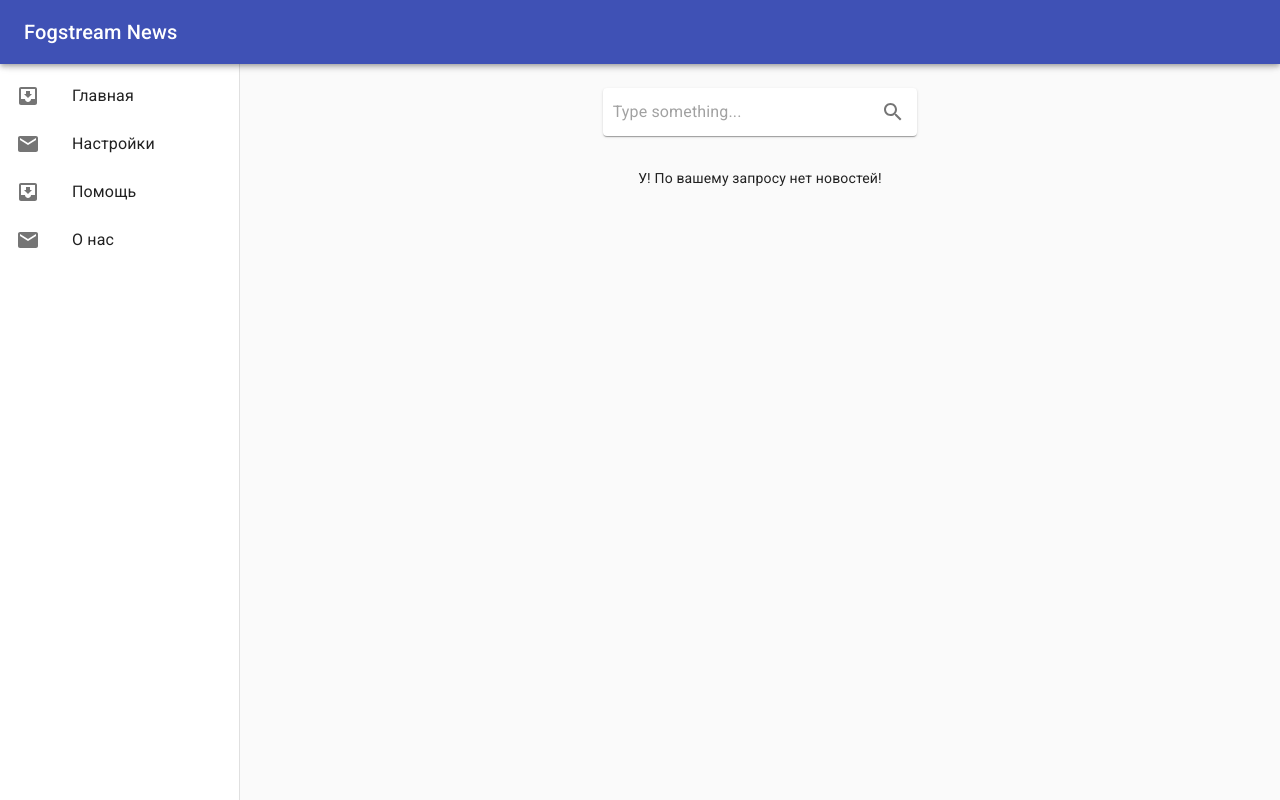
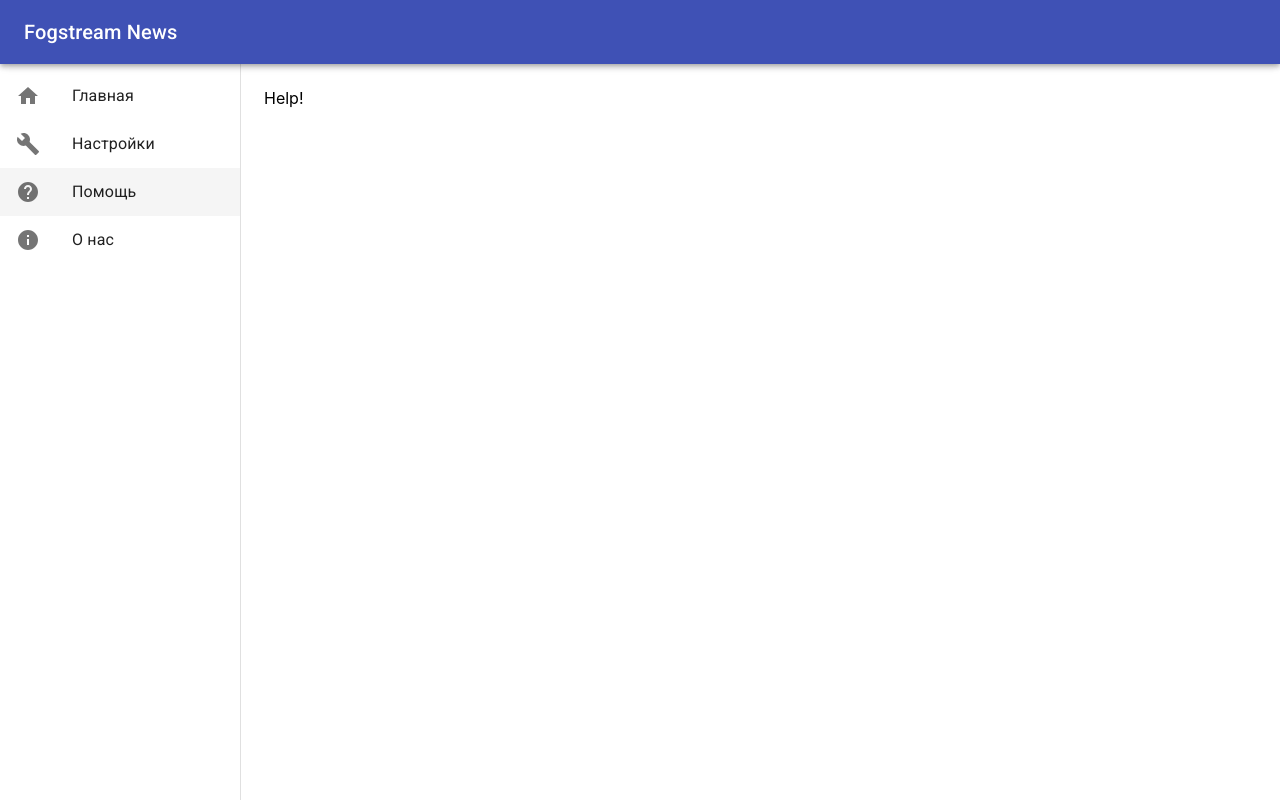
Before and after one commit to kidonrage/fogstream_test_frontend, a React (Create React App) app: page /help in a window 1280 px wide. Built offline with nearby package versions, Linux system fonts and the light colour scheme.

Commit message:
Routing added

```diff
--- a/src/App.css
+++ b/src/App.css
@@ -1,3 +1,8 @@
 .root {
 	display: flex;
 }
+
+/* Peremestit' */
+.app-nav .active {
+	background: rgba(0,0,0,0.04);
+}
--- a/src/App.js
+++ b/src/App.js
@@ -1,8 +1,7 @@
 import React from 'react';
 import './App.css';
 import NavBar from './Controls/NavBar';
-import Sidebar from './Controls/Sidebar';
-import ContentView from './Controls/ContentView';
+import MainScreen from './Controls/MainScreen';
 
 function App() {
 
@@ -10,9 +9,8 @@ function App() {
 		<div className="root">
 
 			<NavBar />
-			<Sidebar />
 
-			<ContentView />
+			<MainScreen />
 
 		</div>
 	)
--- a/src/Controls/ContentView.js
+++ b/src/Controls/ContentView.js
@@ -1,5 +1,9 @@
 import React from 'react';
-import NewsScreen from '../NewsScreen/NewsScreen.js';
+import NewsScreen from '../NewsScreen/NewsScreen';
+import SettingsScreen from '../SettingsScreen/Settings';
+import About from '../AboutScreen/About';
+import Help from '../HelpScreen/Help';
+import { Route } from 'react-router-dom';
 import { makeStyles } from '@material-ui/core/styles';
 
 const useStyles = makeStyles(theme => ({
@@ -16,7 +20,10 @@ export default function ContentView() {
 	return (
 		<main className={classes.content}>
 			<div className={classes.toolbar} />
-			<NewsScreen />
+			<Route exact path="/" component={NewsScreen} />
+			<Route path="/settings" component={SettingsScreen} />
+			<Route path="/about" component={About} />
+			<Route path="/help" component={Help} />
 		</main>
 	)
 }
--- /dev/null
+++ b/src/Controls/MainScreen.js
@@ -0,0 +1,13 @@
+import React from 'react';
+import Sidebar from './Sidebar';
+import ContentView from './ContentView';
+import { BrowserRouter } from 'react-router-dom';
+
+export default function MainScreen() {
+	return (
+		<BrowserRouter>
+			<Sidebar />
+			<ContentView />
+		</BrowserRouter>
+	)
+}
--- a/src/Controls/Sidebar.js
+++ b/src/Controls/Sidebar.js
@@ -1,4 +1,5 @@
 import React from 'react';
+import { Link, NavLink } from 'react-router-dom';
 
 import { makeStyles } from '@material-ui/core/styles';
 import Drawer from '@material-ui/core/Drawer';
@@ -6,8 +7,10 @@ import List from '@material-ui/core/List';
 import ListItem from '@material-ui/core/ListItem';
 import ListItemIcon from '@material-ui/core/ListItemIcon';
 import ListItemText from '@material-ui/core/ListItemText';
-import InboxIcon from '@material-ui/icons/MoveToInbox';
-import MailIcon from '@material-ui/icons/Mail';
+import HomeIcon from '@material-ui/icons/Home';
+import SettingsIcon from '@material-ui/icons/Build';
+import HelpIcon from '@material-ui/icons/Help';
+import AboutIcon from '@material-ui/icons/Info';
 
 const drawerWidth = 240;
 
@@ -22,12 +25,38 @@ const useStyles = makeStyles(theme => ({
   toolbar: theme.mixins.toolbar,
 }));
 
+const icons = (index) => {
+	switch(index) {
+		case 0:
+			return (<HomeIcon />)
+			break
+		case 1:
+			return (<SettingsIcon />)
+			break
+		case 2:
+			return (<HelpIcon />)
+			break
+		case 3:
+			return(<AboutIcon />)
+		default:
+			return (<HelpIcon />)
+			break
+	}
+}
+
 function ListItemLink(props) {
-  return <ListItem button component="a" {...props} />;
+  return <ListItem button component={NavLink} {...props}  />;
 }
 
 export default function Sidebar() {
 	const classes = useStyles();
+
+	const menu = [
+		{title: 'Главная', href: '/'},
+		{title: 'Настройки', href: '/settings'},
+		{title: 'Помощь', href: '/help'},
+		{title: 'О нас', href: '/about'},
+	]
 
 	return (
 		<Drawer
@@ -38,11 +67,11 @@ export default function Sidebar() {
 			}}
 		>
 			<div className={classes.toolbar} />
-			<List>
-				{['Главная', 'Настройки', 'Помощь', 'О нас'].map((text, index) => (
-					<ListItemLink href={text} key={text}>
-						<ListItemIcon>{index % 2 === 0 ? <InboxIcon /> : <MailIcon />}</ListItemIcon>
-						<ListItemText primary={text} />
+			<List className="app-nav">
+				{menu.map((menuItem, index) => (
+					<ListItemLink exact to={menuItem.href} key={menuItem.title}>
+						<ListItemIcon>{icons(index)}</ListItemIcon>
+						<ListItemText primary={menuItem.title} />
 					</ListItemLink>
 				))}
 			</List>
--- /dev/null
+++ b/src/HelpScreen/Help.js
@@ -0,0 +1,7 @@
+import React from 'react';
+
+export default function Help() {
+	return (
+		<div>Help!</div>
+	)
+}
--- a/src/NewsScreen/NewsListItem.js
+++ b/src/NewsScreen/NewsListItem.js
@@ -1,4 +1,5 @@
 import React from 'react';
+import { Link } from 'react-router-dom';
 import Card from '@material-ui/core/Card';
 import CardActionArea from '@material-ui/core/CardActionArea';
 import CardActions from '@material-ui/core/CardActions';
@@ -25,18 +26,18 @@ export default function NewsListItem({newsItem}, key) {
 					{newsItem.title}
 					</Typography>
 					<Typography variant="body2" color="textSecondary" component="p">
-						{newsItem.content}
+						{newsItem.description}
 					</Typography>
 				</CardContent>
 			</CardActionArea>
-			<CardActions>
+			{/* <CardActions>
 				<Button size="small" color="primary">
 					Share
 				</Button>
 				<Button size="small" color="primary">
 					Learn More
 				</Button>
-			</CardActions>
+			</CardActions> */}
 		</Card>
 	)
 }
--- a/src/NewsScreen/NewsScreen.js
+++ b/src/NewsScreen/NewsScreen.js
@@ -8,7 +8,6 @@ import './NewsScreen.css'
 export default class NewsScreen extends React.Component {
 	state = {
 		articles: [],
-		country: 'us',
 		query: '',
 		isFetching: false
 	}
@@ -17,7 +16,7 @@ export default class NewsScreen extends React.Component {
 		this.setState({
 			isFetching: true
 		});
-		fetch('https://newsapi.org/v2/top-headlines?country='+ country +'&category='+ query +'&from=2019-07-16&sortBy=publishedAt&apiKey=b3407958df3b49e1be282480305df7ad')
+		fetch('https://newsapi.org/v2/everything?q='+ query +'&from=2019-07-16&sortBy=publishedAt&apiKey=b3407958df3b49e1be282480305df7ad')
 		.then((response) => {
 			return response.json();
 		})
@@ -38,7 +37,7 @@ export default class NewsScreen extends React.Component {
 				<CssBaseline />
 				{fetching &&
 					<div className="fetching-indicator">
-						<div class="lds-ring"><div></div><div></div><div></div><div></div></div>
+						<div className="lds-ring"><div></div><div></div><div></div><div></div></div>
 					</div>
 				}
 				<NewsList news={this.state.articles} isFetching={this.state.isFetching} />
```
